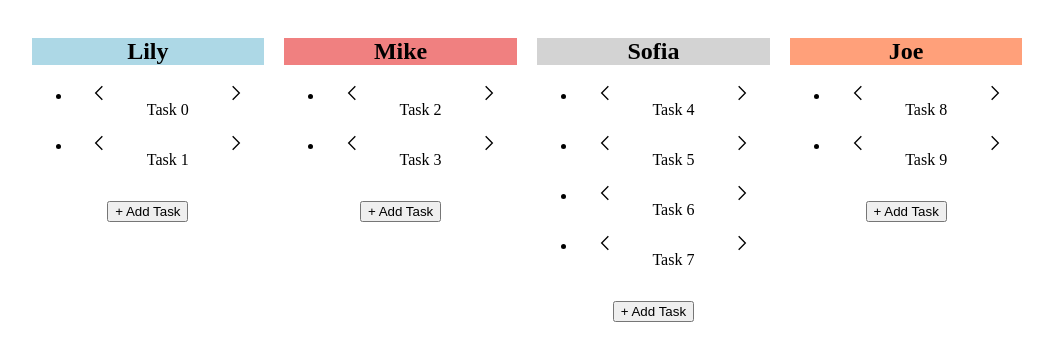
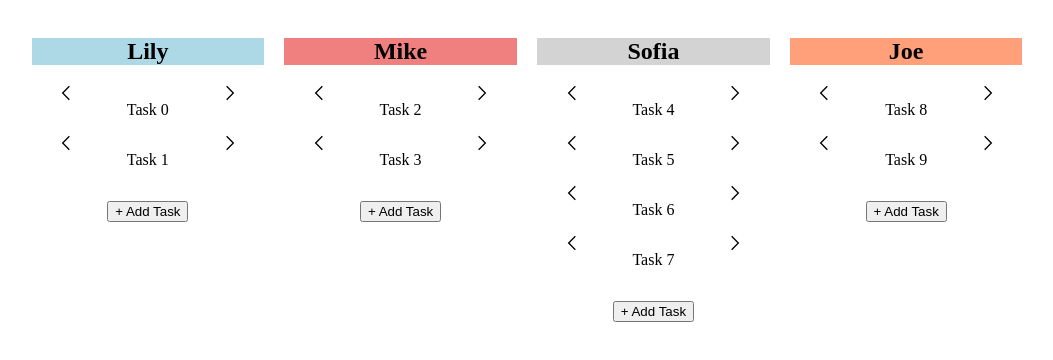
Before and after one commit to gjuliao/crm-vite, a React (Vite) app: page / in a window 1280 px wide. Shown: the top 360 px of the page, without its empty margins (113-1166 px from the left). Built offline with nearby package versions, Linux system fonts and the light colour scheme.

Commit message:
Added card component

```diff
--- a/src/components/Card.jsx
+++ b/src/components/Card.jsx
@@ -1,32 +1,21 @@
-import React from 'react'
-import { Item } from './Item'
-import { FormInput } from './FormInput'
-import PropTypes from 'prop-types'
+import { FormInput } from "./FormInput"
+import { Item } from "./Item"
 
 
-export const Card = ({ owner, cardIndex, tasks, addTask, taskUpdate }) => {
+export const Card = ({cardIndex, owner, tasks, addTask, updateTask}) => {
   return (
-    <div className='card-group'>
+    <div className="card-group">
         <div className={`card-title-${cardIndex}`}>
             <h2>{owner}</h2>
         </div>
-
-        <ul className='list'>
-        {tasks.map((item, taskIndex) => (
-            <li key={taskIndex}>
-                <Item item={item} taskIndex={taskIndex} cardIndex={cardIndex} taskUpdate={taskUpdate}/>
-            </li>
-        ))}
+        <ul className="card-list">
+            {tasks.map((el, taskIndex) => (
+                <li key={taskIndex}>
+                    <Item taskIndex={taskIndex} cardIndex={cardIndex} item={el} updateTask={updateTask} />
+                </li>
+            ))}
         </ul>
         <FormInput cardIndex={cardIndex} owner={owner} addTask={addTask}/>
-  </div>
- )
+    </div>
+  )
 }
-
-Card.propTypes = {
-    owner: PropTypes.string,
-    cardIndex: PropTypes.integer,
-    tasks: PropTypes.array,
-    addTask: PropTypes.func,
-    taskUpdate: PropTypes.func,
-};
```
